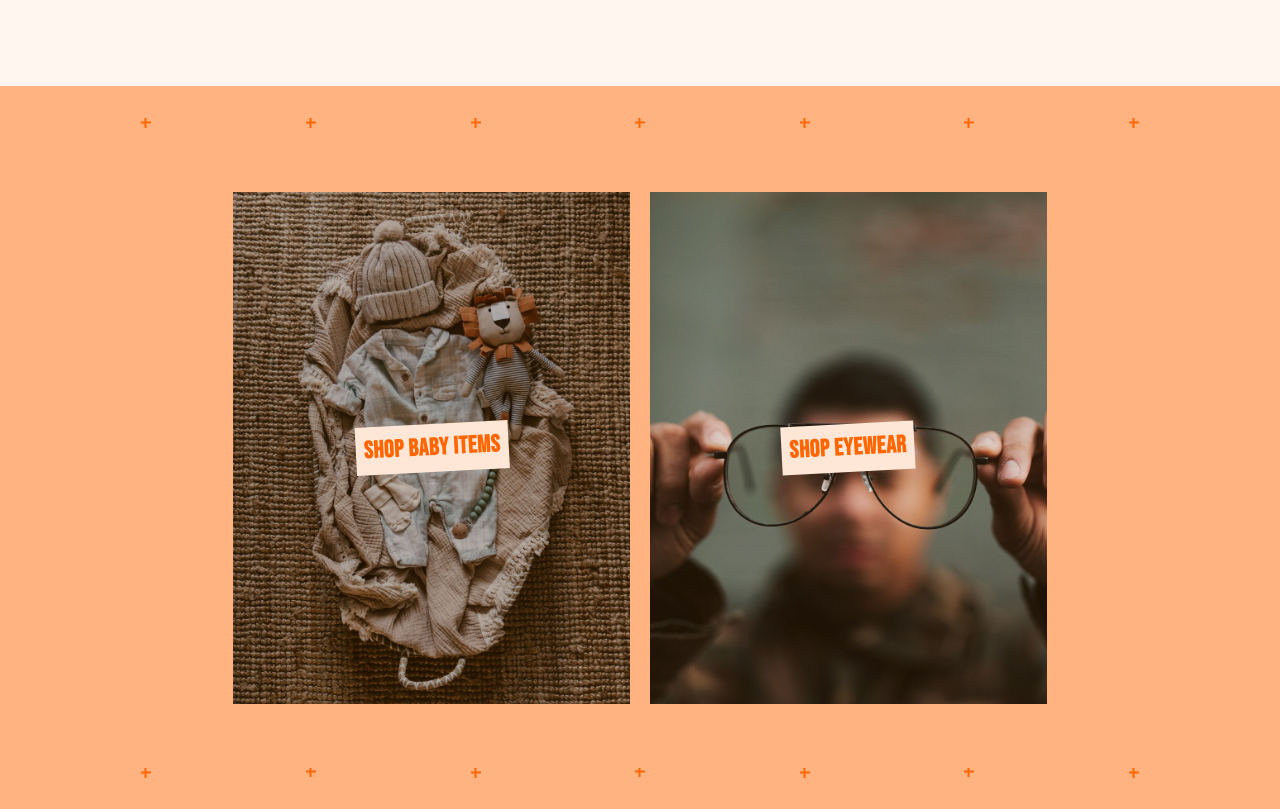
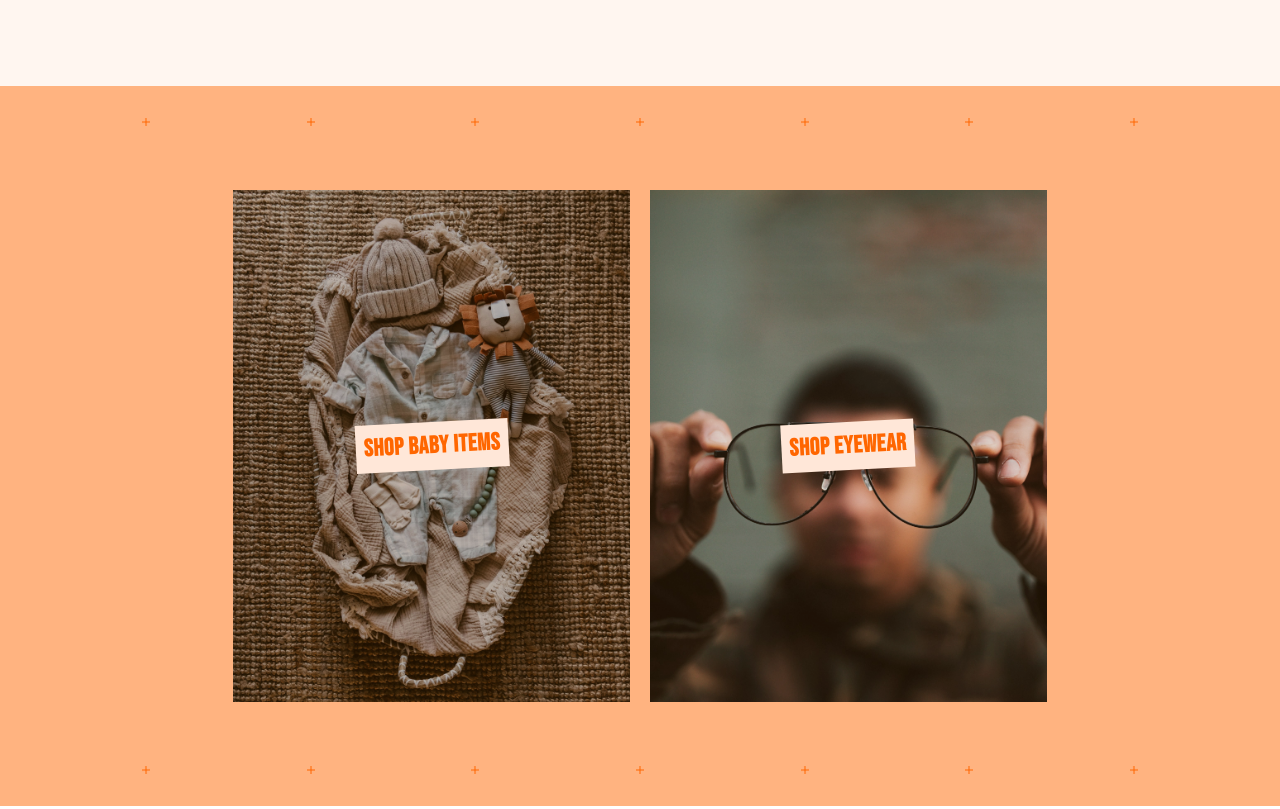
Before and after one commit to Emma769/frames-by-bibi, a React (Vite) app: page / in a window 1280 px wide. Shown: the part 1656-2465 px from the top of the page. Built offline with nearby package versions, Linux system fonts and the light colour scheme.

Commit message:
made a small style adjustment

```diff
--- a/src/index.css
+++ b/src/index.css
@@ -170,7 +170,7 @@ nav a {
 }
 
 .cross {
-  @apply relative w-[.6em] h-[.6em] cursor-pointer overflow-hidden;
+  @apply relative w-[.5em] h-[.5em] cursor-pointer overflow-hidden;
 }
 
 .cross-container {
@@ -182,11 +182,11 @@ nav a {
 }
 
 .vertical {
-  @apply absolute inset-0 border-b-2 border-[#ff6600] h-1/2 translate-y-[.5px];
+  @apply absolute inset-0 border-b-[.5px] border-[#ff6600] h-1/2 translate-y-[.5px];
 }
 
 .horizontal {
-  @apply absolute inset-0 w-1/2 border-r-2 border-[#ff6600] -translate-x-[-.5px];
+  @apply absolute inset-0 w-1/2 border-r-[.5px] border-[#ff6600] -translate-x-[-.5px];
 }
 
 @keyframes go-in-circles {
--- a/src/pages/HomePage.tsx
+++ b/src/pages/HomePage.tsx
@@ -15,7 +15,6 @@ export default function HomePage() {
 
 function HeroSection() {
   const navigate = useNavigate();
-
   const gotoCatalog = () => navigate("/catalog");
 
   return (
```
